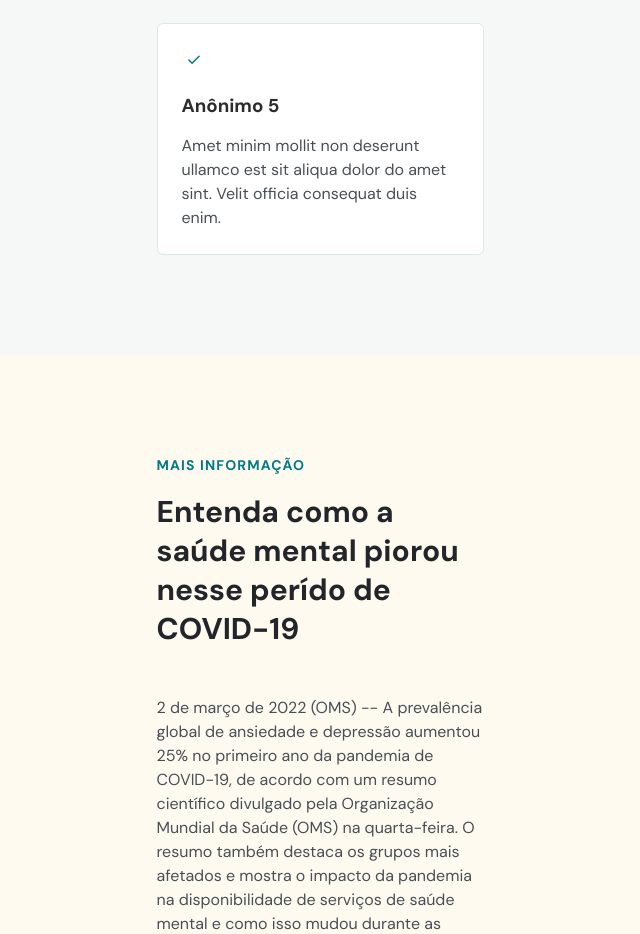
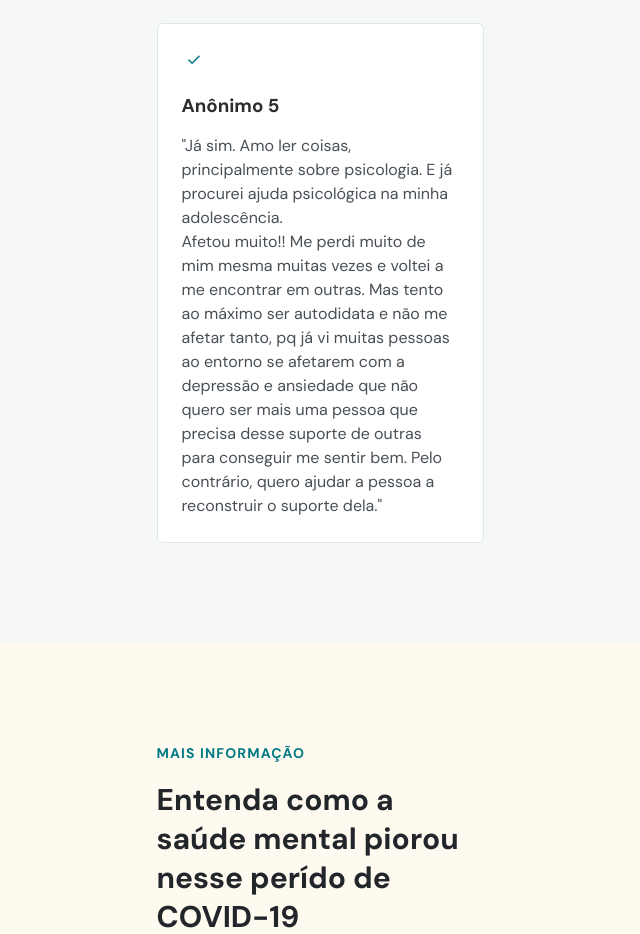
Before and after one commit to alicecamargo/AtividadeExtesionista, a plain HTML site: page Projeto Uninter/index.html in a window 1280 px wide. Shown: the part 2820-3754 px from the top of the page, without its empty margins (320-960 px from the left). Drawn offline with nearby package versions, Linux system fonts and the light colour scheme.

Commit message:
Update index.html

```diff
--- a/Projeto Uninter/index.html
+++ b/Projeto Uninter/index.html
@@ -386,8 +386,9 @@
               </svg>
               <h3>Anônimo 5</h3>
               <p>
-                Amet minim mollit non deserunt ullamco est sit aliqua dolor do
-                amet sint. Velit officia consequat duis enim.
+                "Já sim. Amo ler coisas, principalmente sobre psicologia. E já procurei ajuda psicológica na minha adolescência.
+                <br>
+                Afetou muito!! Me perdi muito de mim mesma muitas vezes e voltei a me encontrar em outras. Mas tento ao máximo ser autodidata e não me afetar tanto, pq já vi muitas pessoas ao entorno se afetarem com a depressão e ansiedade que não quero ser mais uma pessoa que precisa desse suporte de outras para conseguir me sentir bem. Pelo contrário, quero ajudar a pessoa a reconstruir o suporte dela."
               </p>
             </div>
           </div>
```
